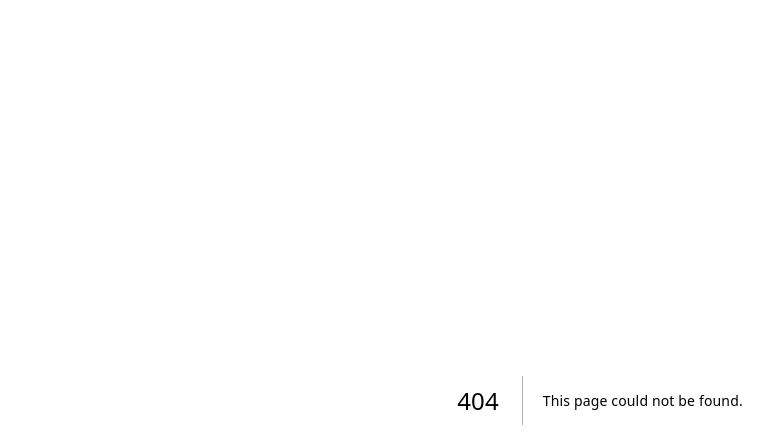
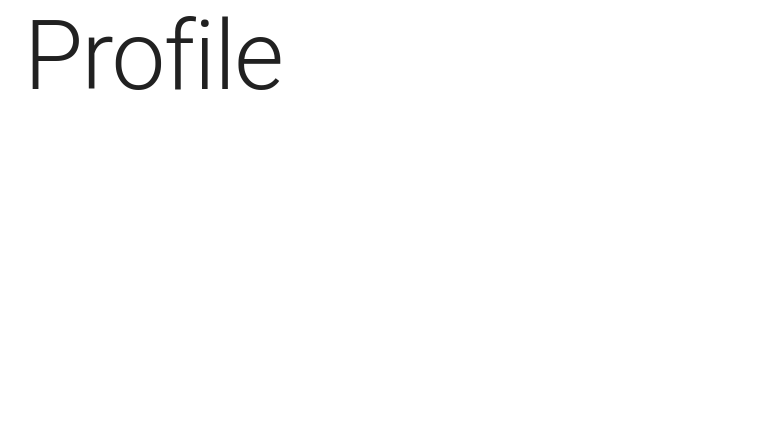
Before and after one commit to sfmalloy/ment2b-frontend, a Next.js app: page /profile in a window 1280 px wide. Before the commit this address had no page. Shown: the top 448 px of the page, without its empty margins (40-813 px from the left). Built offline with nearby package versions, Linux system fonts and the light colour scheme.

Commit message:
first push

```diff
--- /dev/null
+++ b/pages/profile/index.tsx
@@ -0,0 +1,14 @@
+import { Typography } from '@mui/material'
+import React from 'react'
+
+function Profile() {
+    return (
+        <div>
+            <Typography variant="h1" component="h2">
+                Profile
+            </Typography>
+        </div>
+    )
+}
+
+export default Profile;
```
